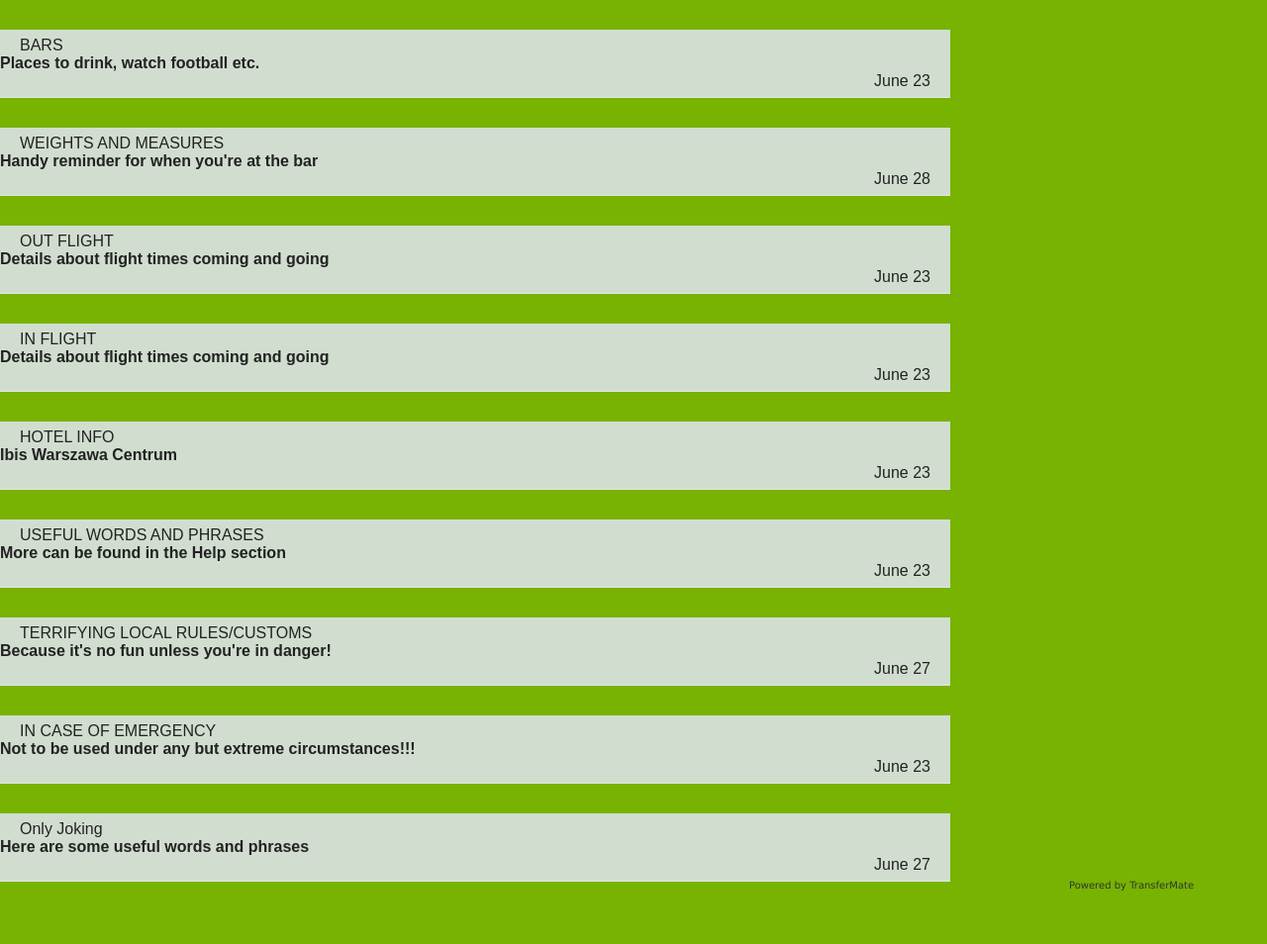
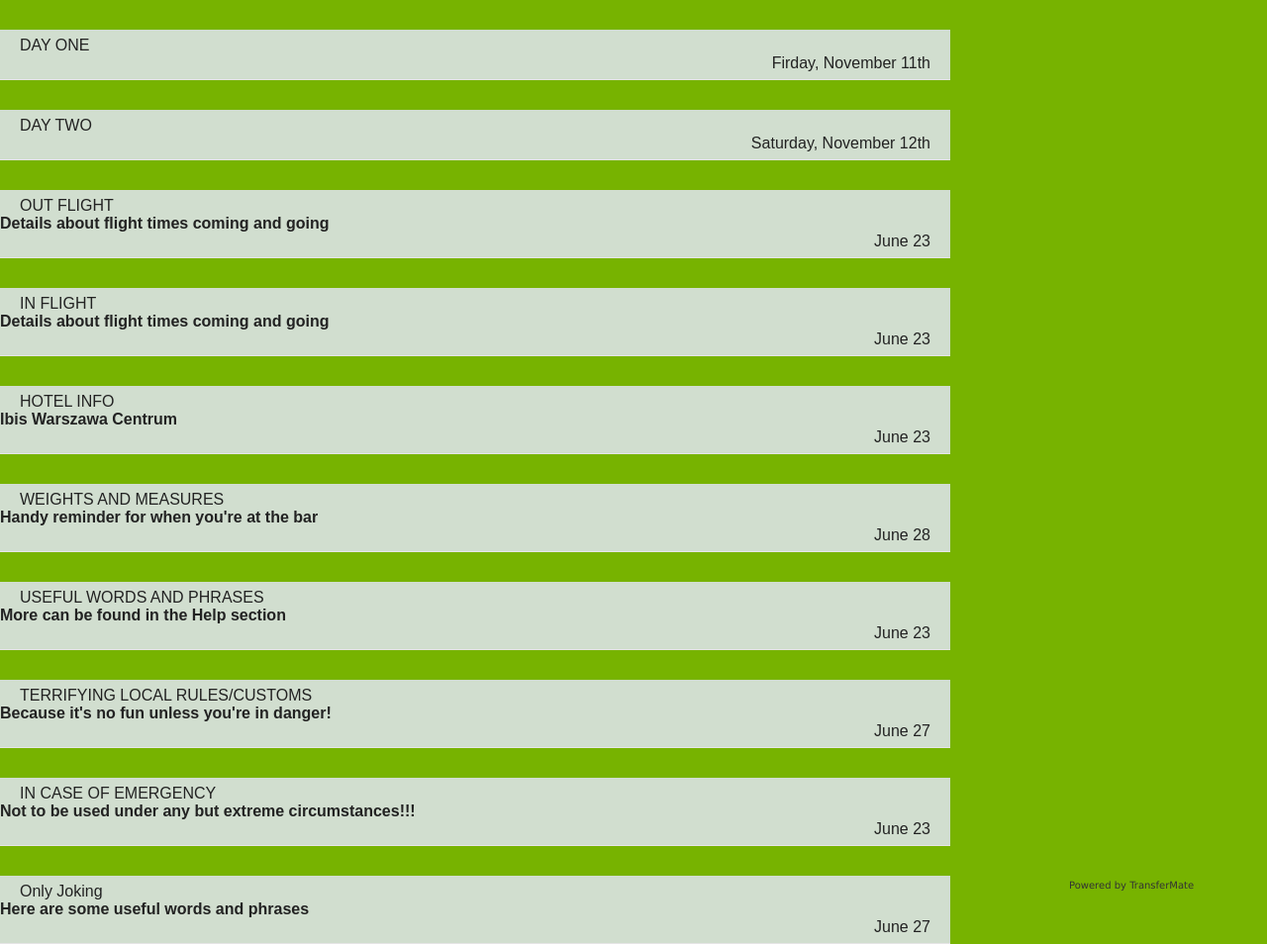
Before and after one commit to PonchoD/PonchoD.github.io, a Jekyll site: the page index.html, which Jekyll copies as it is, in a window 1280 px wide. Shown: the whole page at 99% size. Built offline with Jekyll 4.4.1, drawn with Linux system fonts in a browser that asks for light colours; nearby versions of some CDN libraries; before the commit the page ends 930 px from its top, so only the background shows below that.

Commit message:
Add files via upload

```diff
--- a/index.html
+++ b/index.html
@@ -36,75 +36,101 @@
         <div class="item row">
           <div class="col-xs-3">
 			<!-- <p><img src="images/anthony_icon.png" height="80" width="60"></p>-->
-		    <p class="source">BARS</p>
+		    <p class="source">DAY ONE</p>
           </div>
           <div class="col-xs-6">
-            <p class="title">Places to drink, watch football etc.</p>
+            <p class="title"></p>
           </div>
           <div class="col-xs-3">
-            <p class="pubdate">June 23</p>
+            <p class="pubdate">Firday, November 11th</p>
           </div>
         </div>
         <div class="description row">
           <div class="col-xs-3">&nbsp;</div>
           <div class="col-xs-6">
-								<h1>Elephant Belgian Pub</h1>
-								<p><a href="http://www.elephantbelgianpub.pl" target="_blank">Belgian Weis Beer bar.</a> Pale and powerful, but it's a bit more expensive than some of the more common pubs (i.e. twice as expensive) <a href="https://www.google.co.uk/maps/dir/Aleja+Solidarno%C5%9Bci+165,+ibis+Warszawa+Centrum,+00-876+Warsaw,+Poland/Elephant+Belgian+Pub,+Freta,+Warsaw,+Poland/@52.2448215,20.9782677,14z/data=!3m1!4b1!4m14!4m13!1m5!1m1!1s0x471ecc8186f9d68f:0x2a43a5c421e150d4!2m2!1d20.9827144!2d52.2377081!1m5!1m1!1s0x471ecc6fd45e6ddb:0x6705097aa94b5a7a!2m2!1d21.007973!2d52.2518564!3e2?hl=en" target="_blank">here</a></p>
+								<h1>Escape Room/Lunch</h1>
+								<p>Opening Beer Ceremony									11:45</p>
+								<p>Indiana Room Escape (Group 1), U Szwejka (Group 2)		12:30</p>
+								<p>Indiana Room Escape (Group 2), U Szwejka (Group 1)		14:00</p>
 								<p>&nbsp;</p>
-								<h1>Molly Malone's Irish Pub</h1>
-								<p><a href="http://mollymalone.pl/en/home.htm" target="_blank">Irish Pub</a>, 'nuff said really. <a href="https://www.google.co.uk/maps/dir/Aleja+Solidarno%C5%9Bci+165,+ibis+Warszawa+Centrum,+00-876+Warsaw,+Poland/Molly+Malone's+Irish+Pub,+Krakowskie+Przedmie%C5%9Bcie,+Warsaw,+Poland/@52.2420112,20.9896577,15z/data=!3m1!4b1!4m14!4m13!1m5!1m1!1s0x471ecc8186f9d68f:0x2a43a5c421e150d4!2m2!1d20.9827144!2d52.2377081!1m5!1m1!1s0x471ecc6f6dffd97f:0x687283fb24fce27!2m2!1d21.0137808!2d52.244494!3e2?hl=en" target="_blank">here</a></p>
+								<p><img src="images/Trip1.png"></p>
 								<p>&nbsp;</p>
-								<h1>Kufle i Kapsle</h1>
-								<p><a href="http://www.kufleikapsle.pl/taps/" target="_blank">Website is mainly in Polish</a>. But has list of current beers on looks a laugh, and is part of a Warsaw beer trail! <a href="https://www.google.co.uk/maps/dir/Aleja+Solidarno%C5%9Bci+165,+ibis+Warszawa+Centrum,+00-876+Warsaw,+Poland/Kufle+i+Kapsle+multitap+bar,+Nowogrodzka,+Warsaw,+Poland/@52.232495,20.9810986,14z/data=!3m1!4b1!4m14!4m13!1m5!1m1!1s0x471ecc8186f9d68f:0x2a43a5c421e150d4!2m2!1d20.9827144!2d52.2377081!1m5!1m1!1s0x471eccf3cfe8e89d:0x5d3bf2c1a7512c68!2m2!1d21.0147646!2d52.2292245!3e2?hl=en" target="_blank">here</a></p>
+								<h1>Bars Back to Hotel</h1>
+								<p>Cuda na Kiju												15:15</p>
+								<p>Kufle I Kapsle											16:15</p>
+								<p>PiwPaw													17:15</p>
+								<p>Spiskowcy Rozkoszy										18:15</p>
 								<p>&nbsp;</p>
-								<p><img src="http://warsawfoodie.pl/wp-content/uploads/2013/06/szlak.jpg" width ="420" onclick="window.open(this.src)"></a><a href="http://warsawfoodie.pl/en/2013/06/warsaw-beer-trail/" target="_blank">Warsaw Beer Trail (link to site)</a></p>
+								<p><img src="images/DeathMarch.png"></p>
 								<p>&nbsp;</p>
-								<h1>Cuda na Kiju</h1>
-								<p><a href="https://www.tripadvisor.co.uk/Restaurant_Review-g274856-d4473364-Reviews-Cuda_na_Kiju-Warsaw_Mazovia_Province_Central_Poland.html" target="_blank">Tripadvisor based as their website just opens facebook.</a> but looks the business. <a href="https://www.google.co.uk/maps/dir/Aleja+Solidarno%C5%9Bci+165,+ibis+Warszawa+Centrum,+00-876+Warsaw,+Poland/Cuda+na+Kiju+-+multitap+bar,+Nowy+%C5%9Awiat+Street,+Warsaw,+Poland/@52.2371057,20.9848833,14z/data=!3m1!4b1!4m14!4m13!1m5!1m1!1s0x471ecc8186f9d68f:0x2a43a5c421e150d4!2m2!1d20.9827144!2d52.2377081!1m5!1m1!1s0x471eccf71f7eea83:0x890254534202c035!2m2!1d21.022334!2d52.231432!3e2?hl=en" target="_blank">here</a></p>
+								<h1>Guided Tour</h1>
+								<p>20:00</p>
 								<p>&nbsp;</p>
-								<h1>PiwPaw</h1>
-								<p>Sites in Polish only but 91 beers on tap, open 24/7...<a href="https://www.google.co.uk/maps/dir/Aleja+Solidarno%C5%9Bci+165,+ibis+Warszawa+Centrum,+00-876+Warsaw,+Poland/PiwPaw,+%C5%BBurawia,+Warsaw,+Poland/@52.2335131,20.9807849,14z/data=!3m1!4b1!4m14!4m13!1m5!1m1!1s0x471ecc8186f9d68f:0x2a43a5c421e150d4!2m2!1d20.9827144!2d52.2377081!1m5!1m1!1s0x471eccf231f623f9:0x24aac96bebe598ae!2m2!1d21.0139073!2d52.2284876!3e2?hl=en" target="_blank">here</a></p>
-								<p>&nbsp;</p>
-								<h1>Plan B</h1>
-								<p><a href="https://www.likealocalguide.com/warsaw/planb" target="_blank">Including this as a maybe</a> apparently it's a hipster bar, in a hipster area, of the city. So possibly overpriced, but with some interesting music venues nearby. It is about an hour from the hotel though <a href="https://www.google.co.uk/maps/dir/Aleja+Solidarno%C5%9Bci+165,+ibis+Warszawa+Centrum,+00-876+Warsaw,+Poland/Plan+B,+aleja+Wyzwolenia,+Warsaw,+Poland/@52.2284227,20.9855257,14z/data=!4m14!4m13!1m5!1m1!1s0x471ecc8186f9d68f:0x2a43a5c421e150d4!2m2!1d20.9827144!2d52.2377081!1m5!1m1!1s0x471ecce5e426360b:0x9df190651e310069!2m2!1d21.0185965!2d52.2200169!3e2?hl=en" target="_blank">here</a></p>
-								<p>&nbsp;</p>
+								<p><img src="images/Trip2.png"></p>
 
-								<p>&nbsp;</p>
-								<p><h1>Non-alcohol based locations</h1></p>
-								<p>Don't be dense!</p>
 
           </div>
           <div class="col-xs-3">&nbsp;</div>
         </div>
       </div>
     </div>
-
-	<div class="articles container">
+	    <div class="articles container">
       <div class="article current">
         <div class="item row">
           <div class="col-xs-3">
 			<!-- <p><img src="images/anthony_icon.png" height="80" width="60"></p>-->
-		    <p class="source">WEIGHTS AND MEASURES</p>
+		    <p class="source">DAY TWO</p>
           </div>
           <div class="col-xs-6">
-            <p class="title">Handy reminder for when you're at the bar</p>
+            <p class="title"></p>
           </div>
           <div class="col-xs-3">
-            <p class="pubdate">June 28</p>
+            <p class="pubdate">Saturday, November 12th</p>
           </div>
         </div>
         <div class="description row">
           <div class="col-xs-3">&nbsp;</div>
           <div class="col-xs-6">
-            <h1>&nbsp;</h1>
-            <p>The price per half litre is about 8 - 12zl making it about &#163;1.50 per 0.5 litre. So a round cost below 60zl if we get very lucky, but getting a round between 60zl and 90zl is about right too. Higher than that and we're being ripped off.</p>
-			<p>As of writing: <b>20zl</b> = <b>&#163;3.75</b>, <b>40zl</b> = <b>&#163;7.50</b>, <b>60zl</b> = <b>&#163;11.25</b>, <b>80zl</b> = <b>&#163;15</b>.</p>
+								<h1>‘Beerski Gokartski’</h1>
+								<p>xDrive Go-Karting			-							12:00</p>
+								<p>&nbsp;</p>
+								<p><img src="images/Trip3.png"></p>
+								<p>Ibis Centrum –> Go Karting			-					11:21</p>
+								<p>&nbsp;</p>
+								<p><img src="images/Trip4.png"></p>
+								<p>Go Karting –> Old Town			-						13:30</p>
+								<p>&nbsp;</p>
+								<p><img src="images/Trip4a.png"></p>
+								<p>Go Karting –> Ibis Centrum			-						13:30</p>
+								<p>&nbsp;</p>
+								<p><img src="images/Trip4b.png"></p>
+								<p>Ibis Centrum –> Old Town			-						14:30</p>
+								<p>&nbsp;</p>
+								<h1>Bars Back to Hotel</h1>
+								<p>The Elephant Belgium Pub			-						14:30</p>
+								<p>Podwale 25			-									15:30</p>
+								<p>Same Krafty			-									17:00</p>
+								<p>Warsaw Bar De Luxe			-							18:00</p>
+								<p>Level Up Bar			-									19:00</p>
+								<p>Zapiecek			-										20:00</p>
+								<p>Club Harenda			-									21:30</p>
+								<p>Super Fun Mystery Pub			-						22:30</p>
+								<p>&nbsp;</p>
+								<p><img src="images/DeathMarch2.png"></p>
+								<p>&nbsp;</p>
+								<h1>Final Club</h1>
+								<p>New Orleans or Club Sofia			-					23:30</p>
+								<p>&nbsp;</p>
+								<p><img src="images/DeathMarch2ab.png"></p>
+								<p>&nbsp;</p>
+
+
+
           </div>
           <div class="col-xs-3">&nbsp;</div>
         </div>
       </div>
     </div>
-
     <div class="articles container">
       <div class="article current">
         <div class="item row">
@@ -129,7 +155,6 @@
         </div>
       </div>
     </div>
-
 	<div class="articles container">
       <div class="article current">
         <div class="item row">
@@ -154,7 +179,6 @@
         </div>
       </div>
     </div>
-
 	<div class="articles container">
       <div class="article current">
         <div class="item row">
@@ -198,7 +222,31 @@
         </div>
       </div>
     </div>
-
+	<div class="articles container">
+      <div class="article current">
+        <div class="item row">
+          <div class="col-xs-3">
+			<!-- <p><img src="images/anthony_icon.png" height="80" width="60"></p>-->
+		    <p class="source">WEIGHTS AND MEASURES</p>
+          </div>
+          <div class="col-xs-6">
+            <p class="title">Handy reminder for when you're at the bar</p>
+          </div>
+          <div class="col-xs-3">
+            <p class="pubdate">June 28</p>
+          </div>
+        </div>
+        <div class="description row">
+          <div class="col-xs-3">&nbsp;</div>
+          <div class="col-xs-6">
+            <h1>&nbsp;</h1>
+            <p>The price per half litre is about 8 - 12zl making it about &#163;1.50 per 0.5 litre. So a round cost below 60zl if we get very lucky, but getting a round between 60zl and 90zl is about right too. Higher than that and we're being ripped off.</p>
+			<p>As of writing: <b>20zl</b> = <b>&#163;3.75</b>, <b>40zl</b> = <b>&#163;7.50</b>, <b>60zl</b> = <b>&#163;11.25</b>, <b>80zl</b> = <b>&#163;15</b>.</p>
+          </div>
+          <div class="col-xs-3">&nbsp;</div>
+        </div>
+      </div>
+	</div>
 	<div class="articles container">
       <div class="article current">
         <div class="item row">
```
Also changed, not shown: images/DeathMarch.png (added), images/DeathMarch2.png (added), images/DeathMarch2ab.png (added), images/Trip1.png (added), images/Trip2.png (added), images/Trip3.png (added), images/Trip4.png (added), images/Trip4a.png (added), images/Trip4b.png (added), images/black-thread.png (added).
